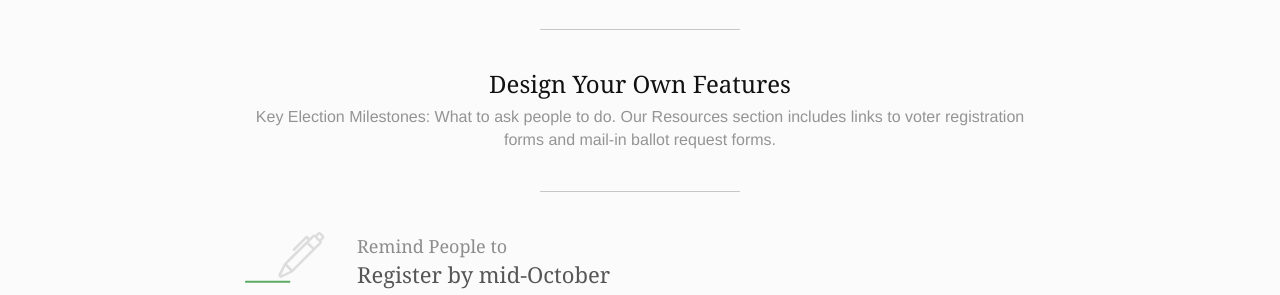
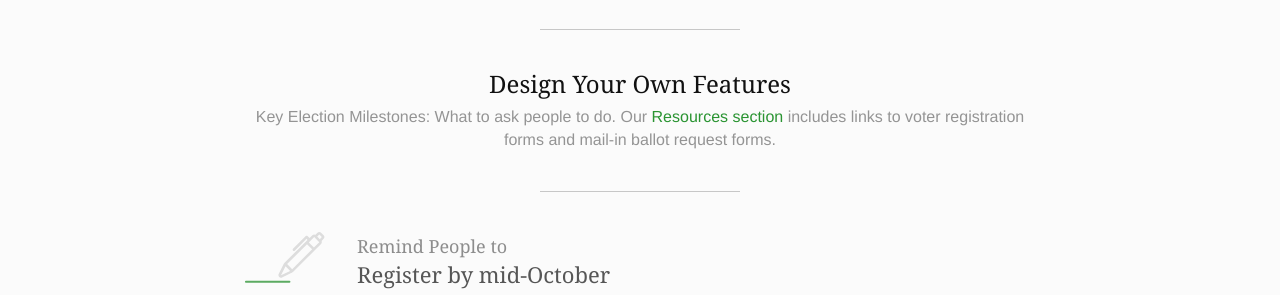
Before and after one commit to techthevote/techthevote.github.io, a Jekyll site: the page built from playbook.md, in a window 1280 px wide. Shown: the part 2035-2330 px from the top of the page. Built offline with Jekyll 4.4.1, drawn with Linux system fonts in a browser that asks for light colours; nearby versions of some CDN libraries; comment, search, counter and statistics services are not loaded.

Commit message:
minor bug fixes
expanded nav click-area for playbook, added in missing link

```diff
--- a/_sass/_page_layout.scss
+++ b/_sass/_page_layout.scss
@@ -116,7 +116,7 @@
   text-decoration: none;
   transition: transform .2s ease-in-out;
   transform: scale(1.05);
-  box-shadow: 5px 5px 15px 0 rgba(0,0,0,0.1);
+  box-shadow: 2px 2px 20px 0 rgba(0, 0, 0, 0.05)
 }
 
 .cta-mod-title {
--- a/playbook.md
+++ b/playbook.md
@@ -14,16 +14,16 @@
 
 <!-- Start Playbook Nav -->
 <div class="playbook-nav-wrapper">
-  <a href="#" class="nav-element">
-    <div class="nav-element-title chapter-1">Short on time?</div>
+  <a href="#" class="nav-element chapter-1">
+    <div class="nav-element-title">Short on time?</div>
     <div class="nav-element-description">Here are the easiest ways to participate.</div>
   </a>
-  <a href="#" class="nav-element">
-    <div class="nav-element-title chapter-2">Want to go deeper?</div>
+  <a href="#" class="nav-element chapter-2">
+    <div class="nav-element-title">Want to go deeper?</div>
     <div class="nav-element-description">Learn what motivates people to vote.</div>
   </a>
-  <a href="#" class="nav-element">
-    <div class="nav-element-title chapter-3">Key election milestones.</div>
+  <a href="#" class="nav-element chapter-3">
+    <div class="nav-element-title">Key election milestones.</div>
     <div class="nav-element-description">Learn what to ask people to do.</div>
   </a>
 </div>
@@ -134,7 +134,7 @@
 
 <!-- Start Final Section -->
 <div class="playbook-subtitle">Design Your Own Features</div>
-<div class="playbook-title-description">Key Election Milestones: What to ask people to do. Our Resources section includes links to voter registration forms and mail-in ballot request forms.</div>
+<div class="playbook-title-description">Key Election Milestones: What to ask people to do. Our <a href="/resources">Resources section</a> includes links to voter registration forms and mail-in ballot request forms.</div>
 
 ---
 
```
